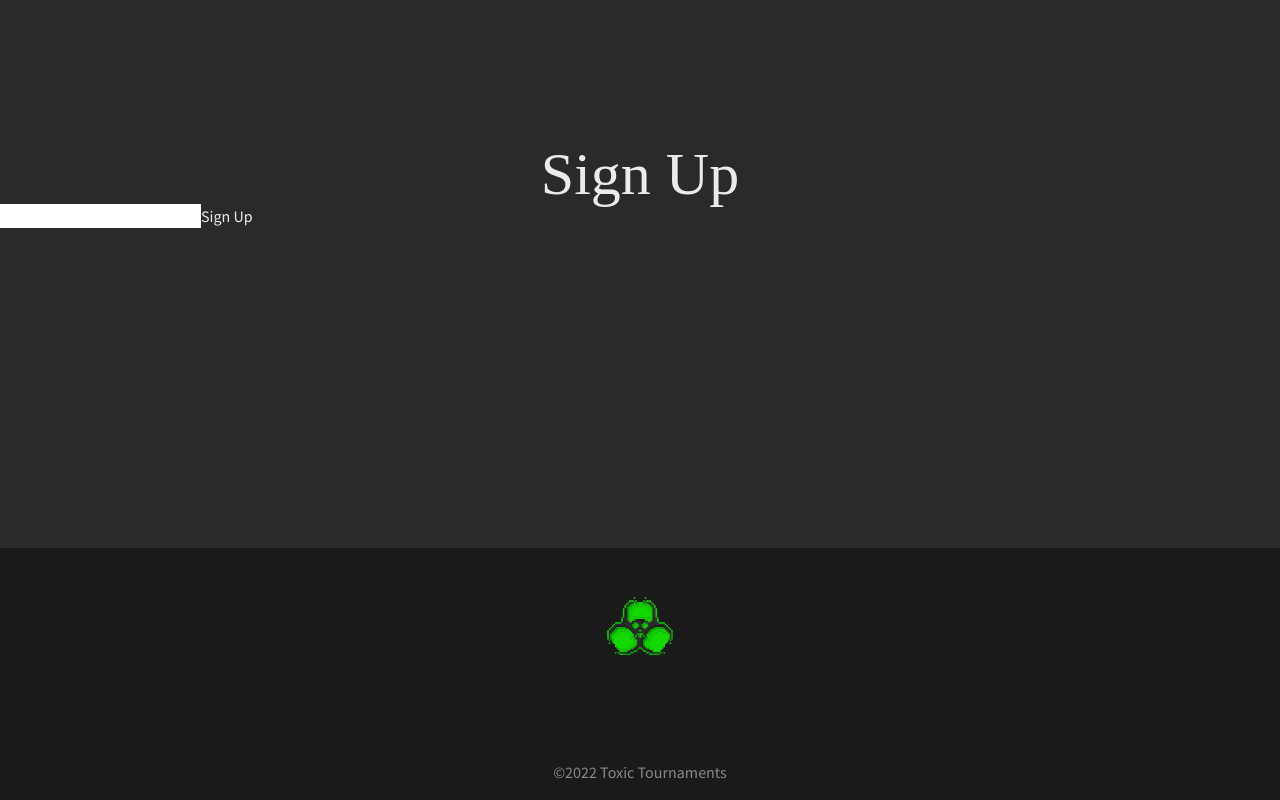
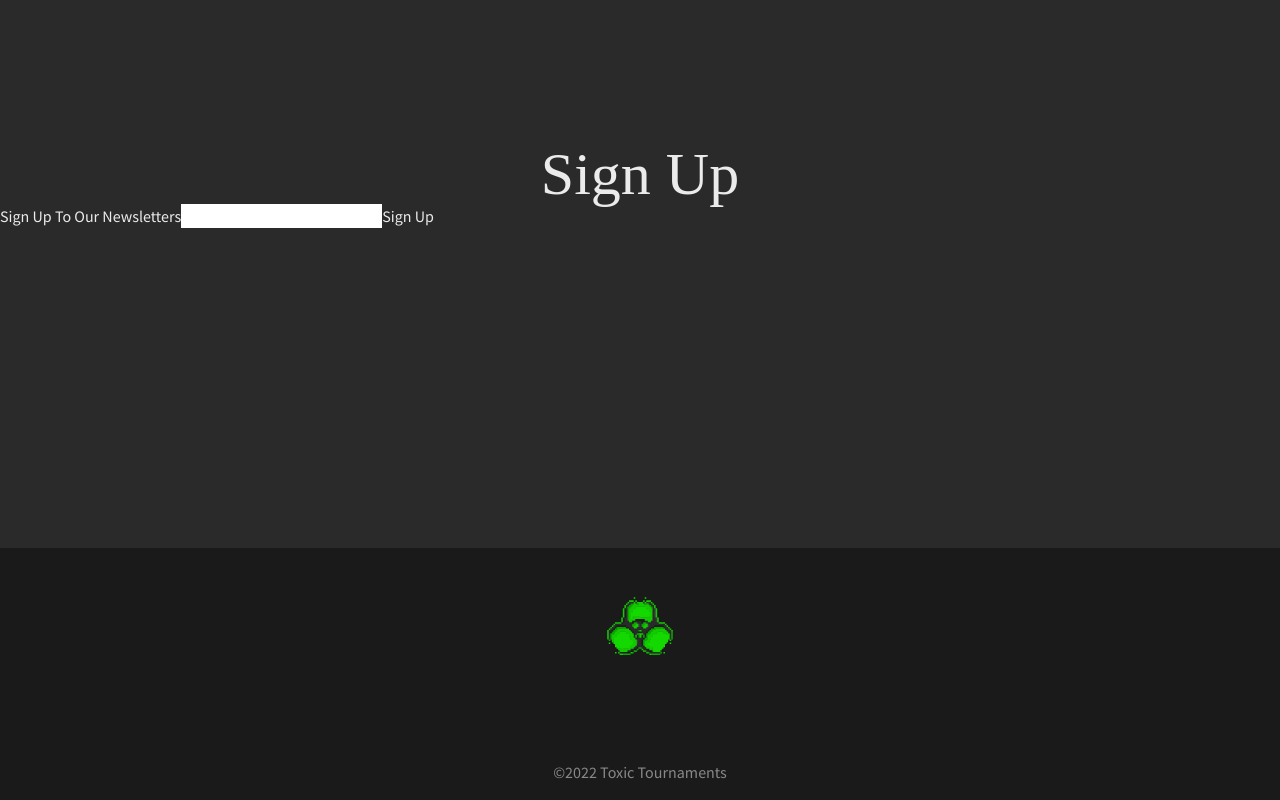
Before and after one commit to austinengelbrecht/toxictournaments, a Vue app: page /home in a window 1280 px wide. Shown: the part 1854-2654 px from the top of the page. Built offline with nearby package versions, Linux system fonts and the light colour scheme; some icons are missing; a web font is replaced by a local one.

Commit message:
Add Label to form

```diff
--- a/src/components/ContactForm/ContactForm.vue
+++ b/src/components/ContactForm/ContactForm.vue
@@ -1,6 +1,6 @@
 <template>
   <form>
-    <label for=""></label>
+    <label for="" class="capitalize">Sign Up to our newsletters</label>
     <input type="email" name="" id="" />
     <button type="submit">Sign Up</button>
   </form>
```
